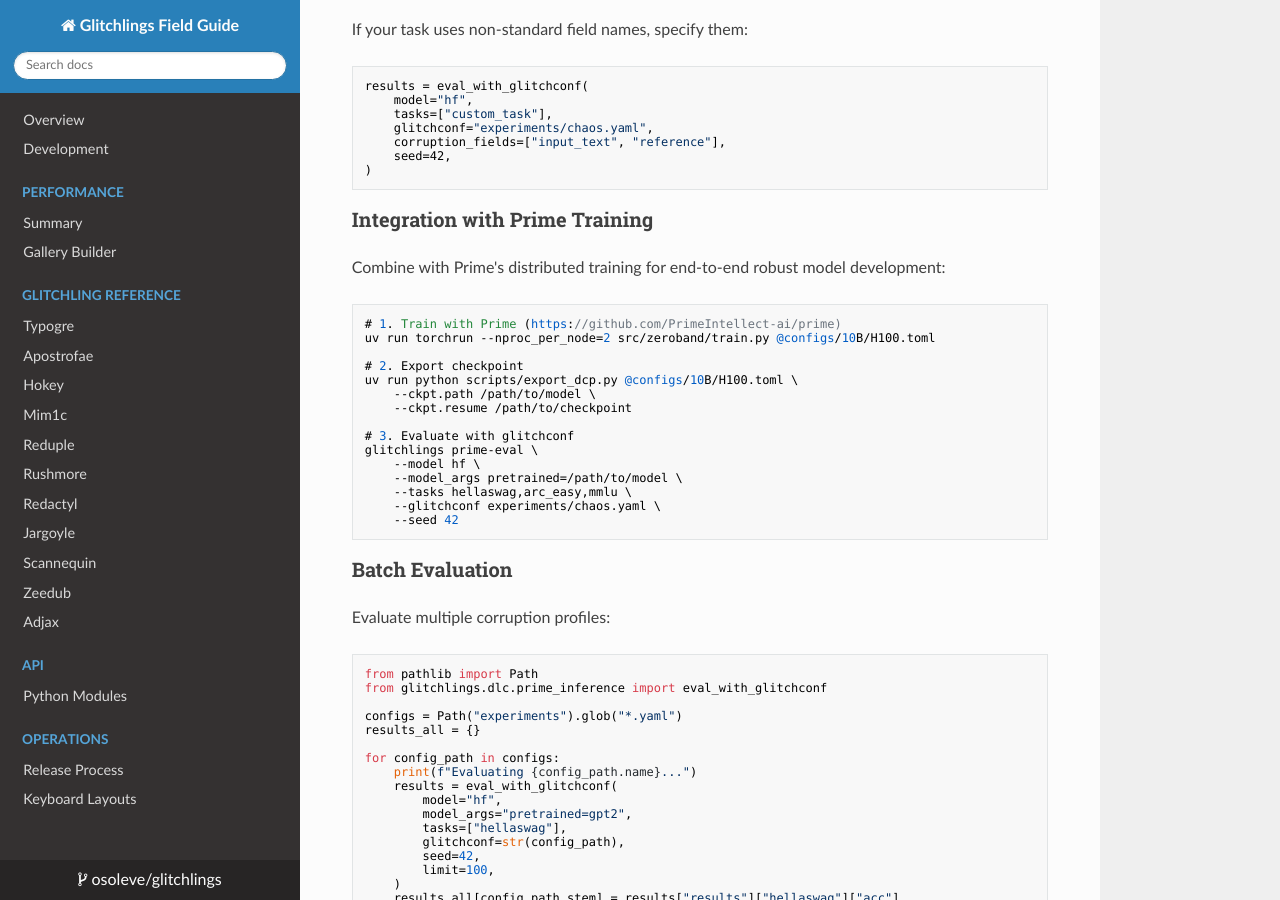
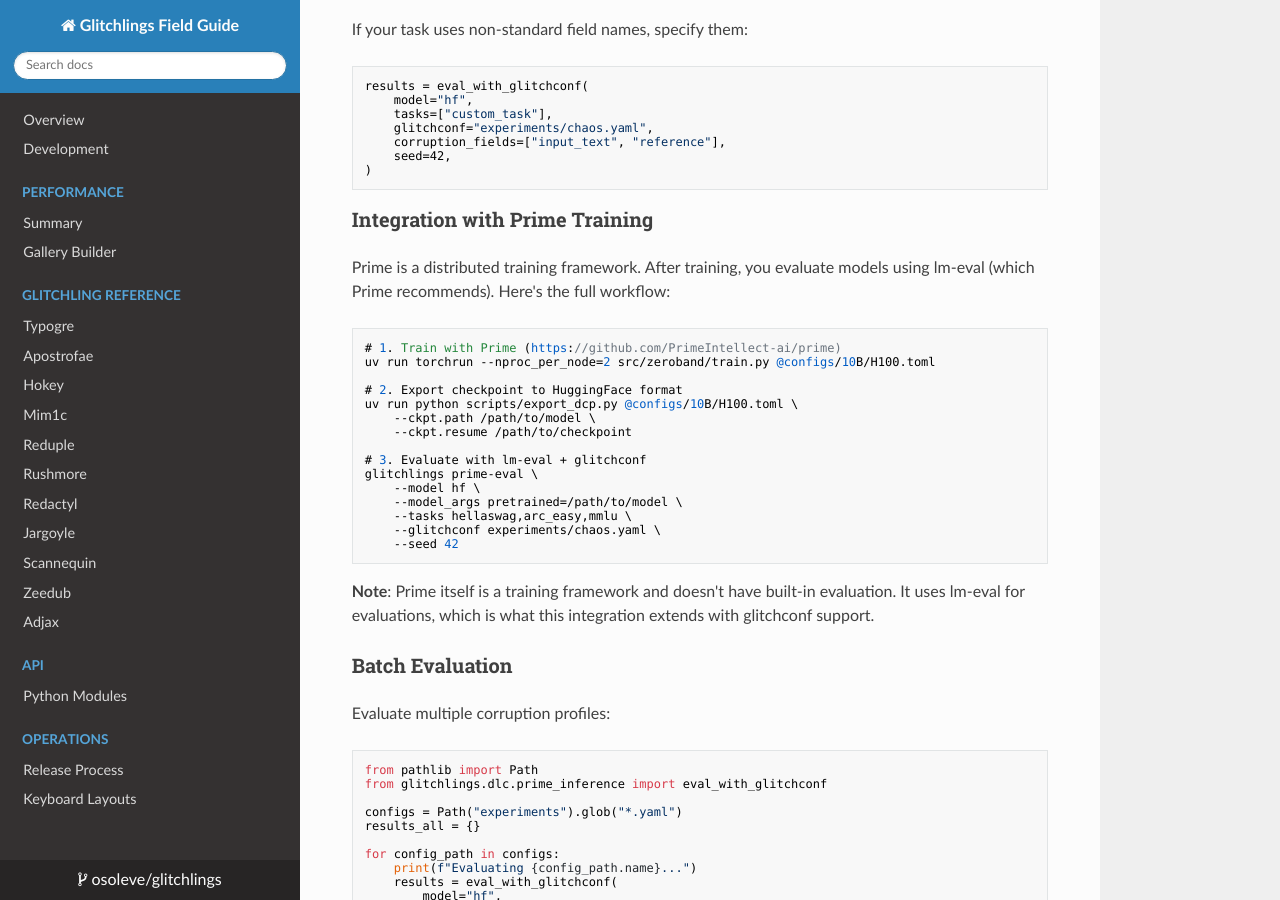
Before and after one commit to osoleve/glitchlings, an MkDocs documentation site: the page built from docs/integrations/prime-inference.md, in a window 1280 px wide and 900 px high, scrolled down 6642 px. Built offline with MkDocs 1.6.1, drawn with Linux system fonts in a browser that asks for light colours; nearby versions of some CDN libraries; some of the changed text lies outside the part shown.

Commit message:
Clarify documentation: lm-eval integration, not Prime inference
Prime is a distributed training framework, not an inference/eval tool.
This integration extends lm-evaluation-harness with glitchconf support,
which is useful for evaluating models trained with Prime (or any other
training framework).

Key clarifications:
- Changed title from 'Prime Intellect Inference Integration' to
  'LM-Eval Integration with Glitchconf Support'
- Added note explaining Prime is a training framework
- Clarified that Prime uses lm-eval for evaluations
- Updated workflow to show: Train (Prime) → Export → Eval (lm-eval+glitchconf)
- Reordered 'See Also' to prioritize lm-eval as primary integration

🤖 Generated with [Claude Code](https://claude.com/claude-code)

Co-Authored-By: Claude <noreply@anthropic.com>

````diff
--- a/docs/integrations/prime-inference.md
+++ b/docs/integrations/prime-inference.md
@@ -1,6 +1,6 @@
-# Prime Intellect Inference Integration
+# LM-Eval Integration with Glitchconf Support
 
-The Prime Intellect inference integration provides seamless integration with the [lm-evaluation-harness](https://github.com/EleutherAI/lm-evaluation-harness) to run model evaluations with deterministic text corruption. This enables comprehensive testing of model robustness to realistic text perturbations.
+This integration provides seamless glitchling corruption for [lm-evaluation-harness](https://github.com/EleutherAI/lm-evaluation-harness) evaluations. This is particularly useful for evaluating models trained with [Prime Intellect](https://github.com/PrimeIntellect-ai/prime) or any other training framework.
 
 ## Overview
 
@@ -374,18 +374,18 @@ results = eval_with_glitchconf(
 
 ### Integration with Prime Training
 
-Combine with Prime's distributed training for end-to-end robust model development:
+Prime is a distributed training framework. After training, you evaluate models using lm-eval (which Prime recommends). Here's the full workflow:
 
 ```bash
 # 1. Train with Prime (https://github.com/PrimeIntellect-ai/prime)
 uv run torchrun --nproc_per_node=2 src/zeroband/train.py @configs/10B/H100.toml
 
-# 2. Export checkpoint
+# 2. Export checkpoint to HuggingFace format
 uv run python scripts/export_dcp.py @configs/10B/H100.toml \
     --ckpt.path /path/to/model \
     --ckpt.resume /path/to/checkpoint
 
-# 3. Evaluate with glitchconf
+# 3. Evaluate with lm-eval + glitchconf
 glitchlings prime-eval \
     --model hf \
     --model_args pretrained=/path/to/model \
@@ -393,6 +393,8 @@ glitchlings prime-eval \
     --glitchconf experiments/chaos.yaml \
     --seed 42
 ```
+
+**Note**: Prime itself is a training framework and doesn't have built-in evaluation. It uses lm-eval for evaluations, which is what this integration extends with glitchconf support.
 
 ### Batch Evaluation
 
@@ -539,7 +541,7 @@ Ensure you're using the same seed and the same version of:
 
 ## See Also
 
-- [Prime Intellect Training](https://github.com/PrimeIntellect-ai/prime) - Distributed training framework
-- [lm-evaluation-harness](https://github.com/EleutherAI/lm-evaluation-harness) - Language model evaluation
+- [lm-evaluation-harness](https://github.com/EleutherAI/lm-evaluation-harness) - The evaluation framework this integration extends
+- [Prime Intellect](https://github.com/PrimeIntellect-ai/prime) - Distributed training framework that uses lm-eval for evaluations
 - [Glitchling Reference](../glitchling-gallery.md) - Available corruption types
 - [Declarative Attack Configurations](../index.md#declarative-attack-configurations) - YAML config format
````
Also changed, not shown: docs/index.md (+2 -2 lines).
